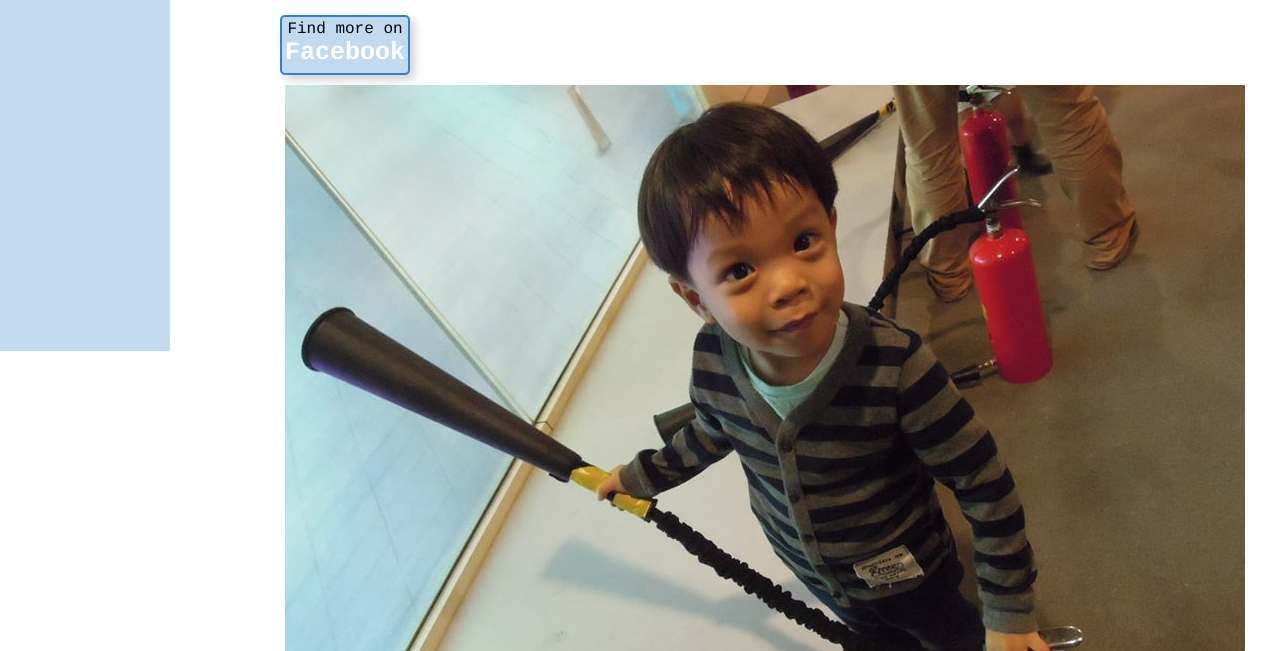
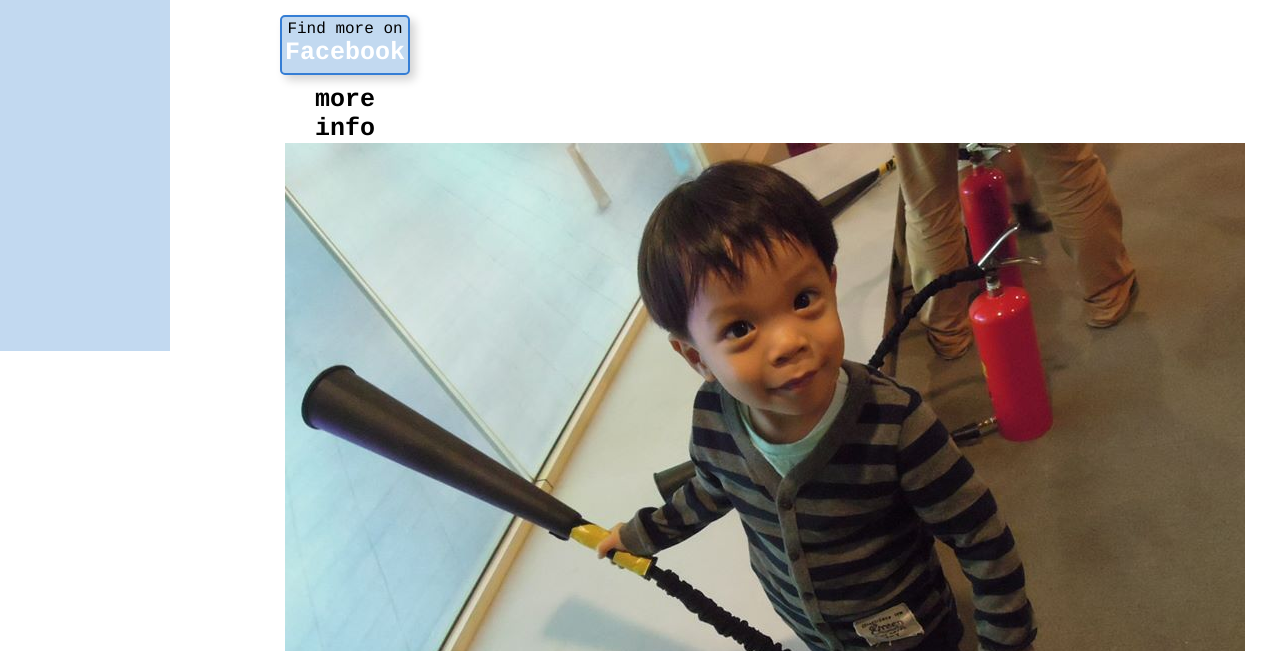
Before and after one commit to maggiewan1111/test, a plain HTML site: page index.html in a window 1280 px wide. Shown: the part 449-1100 px from the top of the page. Drawn offline with Linux system fonts and the light colour scheme.

Commit message:
add more info link

```diff
--- a/index.html
+++ b/index.html
@@ -26,6 +26,7 @@
 				<div id="btn">
 					<a href="http://ppt.cc/QpLks" target="_blank">Find more on <span>Facebook</span></a>
 					<br/><br/>
+					<span><a href="#">more info</a></span>
 					<img src="1.jpg">
 				</div>
 			</div>
```
